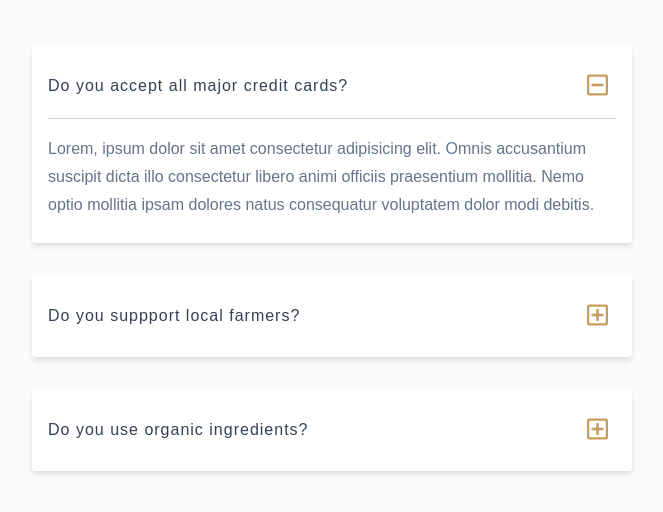
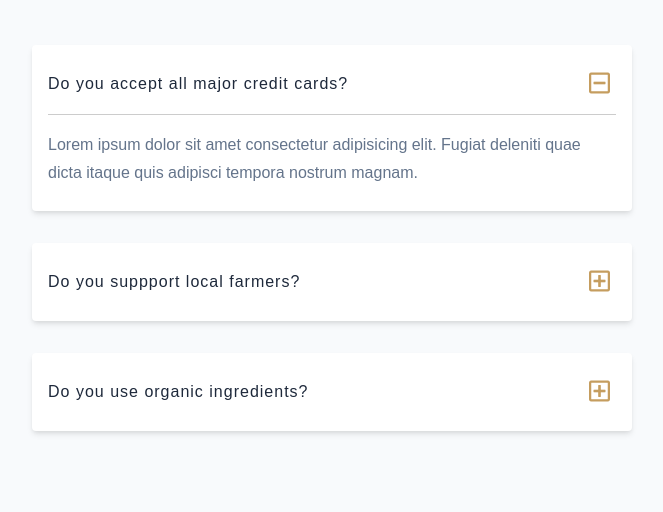
Before and after one commit to RustamovRRR/moreProjectswithHTMLandCSS, a plain HTML site: page questionProject/index.html in a window 1280 px wide. Both pictures are taken after a click on the button 905 px from the left and 299 px from the top of the page. Shown: the part 214-726 px from the top of the page, without its empty margins (308-971 px from the left). Drawn offline with Linux system fonts and the light colour scheme.

Commit message:
styling question project

```diff
--- a/questionProject/index.html
+++ b/questionProject/index.html
@@ -32,14 +32,11 @@
               </span>
             </button>
           </div>
-
           <!-- question text -->
           <div class="question-text">
             <p>
-              Lorem, ipsum dolor sit amet consectetur adipisicing elit. Omnis
-              accusantium suscipit dicta illo consectetur libero animi officiis
-              praesentium mollitia. Nemo optio mollitia ipsam dolores natus
-              consequatur voluptatem dolor modi debitis.
+              Lorem ipsum dolor sit amet consectetur adipisicing elit. Fugiat
+              deleniti quae dicta itaque quis adipisci tempora nostrum magnam.
             </p>
           </div>
         </article>
@@ -58,14 +55,11 @@
               </span>
             </button>
           </div>
-
           <!-- question text -->
           <div class="question-text">
             <p>
-              Lorem, ipsum dolor sit amet consectetur adipisicing elit. Omnis
-              accusantium suscipit dicta illo consectetur libero animi officiis
-              praesentium mollitia. Nemo optio mollitia ipsam dolores natus
-              consequatur voluptatem dolor modi debitis.
+              Lorem ipsum dolor sit amet consectetur adipisicing elit. Fugiat
+              deleniti quae dicta itaque quis adipisci tempora nostrum magnam.
             </p>
           </div>
         </article>
@@ -84,14 +78,11 @@
               </span>
             </button>
           </div>
-
           <!-- question text -->
           <div class="question-text">
             <p>
-              Lorem, ipsum dolor sit amet consectetur adipisicing elit. Omnis
-              accusantium suscipit dicta illo consectetur libero animi officiis
-              praesentium mollitia. Nemo optio mollitia ipsam dolores natus
-              consequatur voluptatem dolor modi debitis.
+              Lorem ipsum dolor sit amet consectetur adipisicing elit. Fugiat
+              deleniti quae dicta itaque quis adipisci tempora nostrum magnam.
             </p>
           </div>
         </article>
--- a/questionProject/main.css
+++ b/questionProject/main.css
@@ -260,7 +260,6 @@ Questions
 ===============
 */
 /* gold color in css vars */
-
 .questions {
   margin-top: 10rem;
 }
@@ -270,11 +269,10 @@ Questions
 }
 .section-center {
   width: 90vw;
+  max-width: var(--fixed-width);
   margin: 0 auto;
-  max-width: var(--fixed-width);
   margin-top: 3rem;
 }
-
 .question {
   background: var(--white);
   border-radius: var(--borderRadius);
@@ -282,6 +280,7 @@ Questions
   padding: 1.5rem 1rem;
   margin-bottom: 2rem;
 }
+
 .question-title {
   display: flex;
   justify-content: space-between;
@@ -290,44 +289,39 @@ Questions
 .question-title p {
   margin: 0;
   letter-spacing: var(--letterSpacing);
-  color: var(--grey-700);
+  color: var(--grey-800);
 }
-
 .question-btn {
   font-size: 1.5rem;
   background: transparent;
-  border-color: transparent;
+  border: transparent;
+  color: var(--gold);
   cursor: pointer;
-  color: var(--gold);
   transition: var(--transition);
 }
 .question-btn:hover {
   transform: rotate(90deg);
 }
-
 .question-text {
   padding-top: 1rem;
   margin-top: 1rem;
   border-top: 1px solid rgba(0, 0, 0, 0.2);
 }
-
 .question-text p {
   margin: 0;
   color: var(--grey-500);
 }
 
-/* hide text */
+/* hide the text */
 .question-text {
   display: none;
 }
 .minus-icon {
   display: none;
 }
-
 .show-text .question-text {
   display: block;
 }
-
 .show-text .minus-icon {
   display: inline;
 }
```
